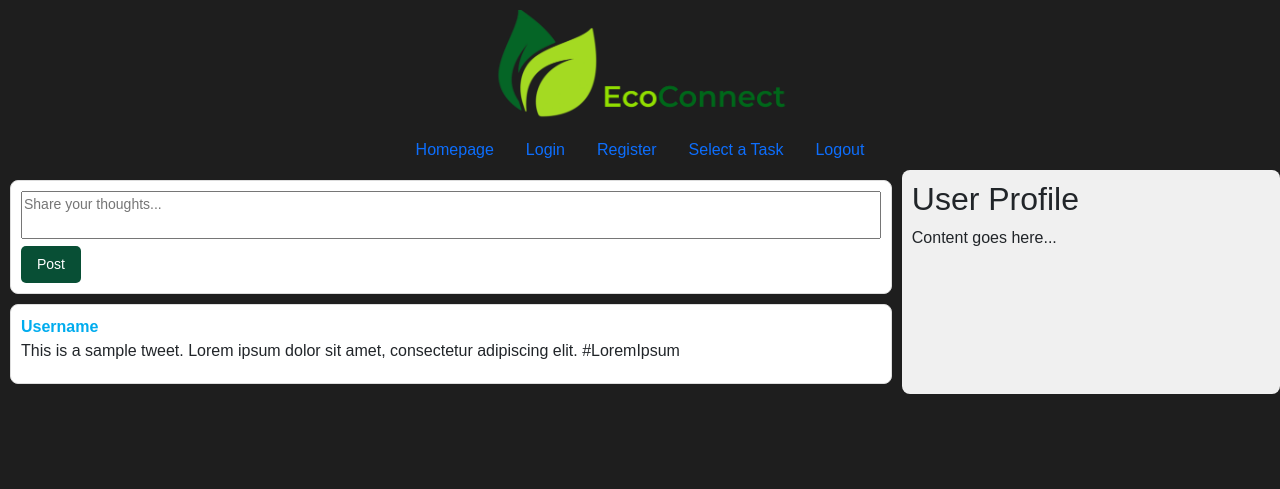
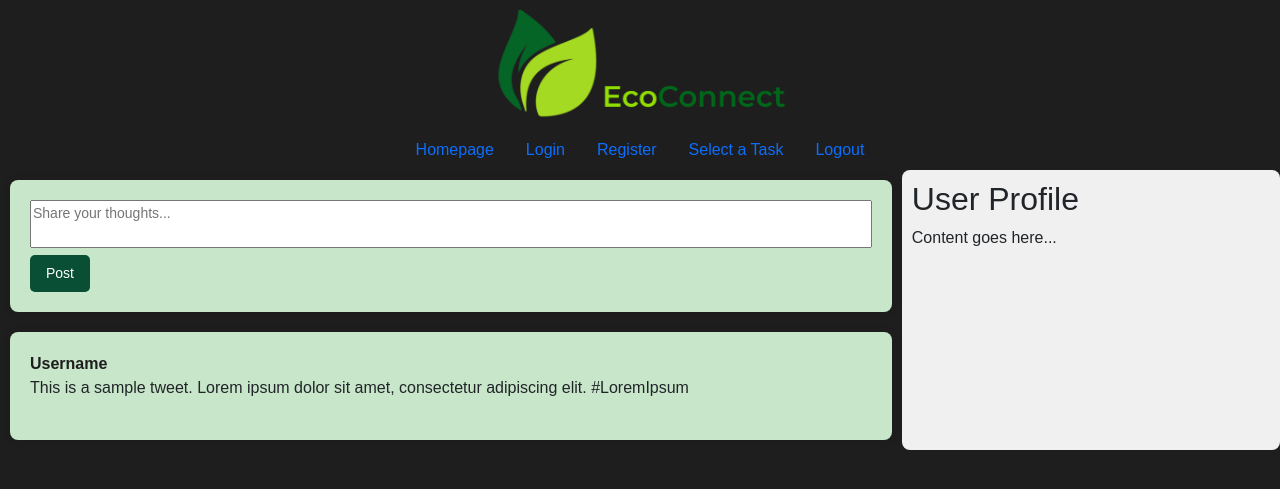
Before and after one commit to gpadberg/EcoConnect, a Flask app: page / in a window 1280 px wide. Shown: the top 489 px of the page. Run offline with Flask 3, Linux system fonts and the light colour scheme.

Commit message:
Update home.css with hover

```diff
--- a/static/home.css
+++ b/static/home.css
@@ -51,33 +51,31 @@ nav a {
 }
 
 #tweet-box {
-    background-color: white;
-    border: 1px solid #ddd;
-    padding: 10px;
+    background-color: #C8E6C9;
+    padding: 20px;
     border-radius: 8px;
-    margin-bottom: 10px;
+    margin-bottom: 20px;
+    box-shadow: 0 0 10px rgba(0, 0, 0, 0.1);
 }
 
-/* Tweets Container */
 #tweets-container {
-    background-color: white;
-    border: 1px solid #ddd;
+    background-color: #C8E6C9;
+    padding: 20px;
     border-radius: 8px;
-    padding: 10px;
+    box-shadow: 0 0 10px rgba(0, 0, 0, 0.1);
 }
 
 .tweet {
-    margin-bottom: 10px;
+    margin-bottom: 20px;
 }
 
 .tweet strong {
-    color: #00acee;
+    color: #1e1e1e;
 }
 
 .tweet p {
     margin: 0;
 }
-
 /* Right Column */
 #right-column {
     width: 30%;
@@ -103,3 +101,7 @@ nav a {
     cursor: pointer;
     font-size: 14px;
 }
+
+#tweet-box button:hover {
+   background-color: pink;
+}
```
